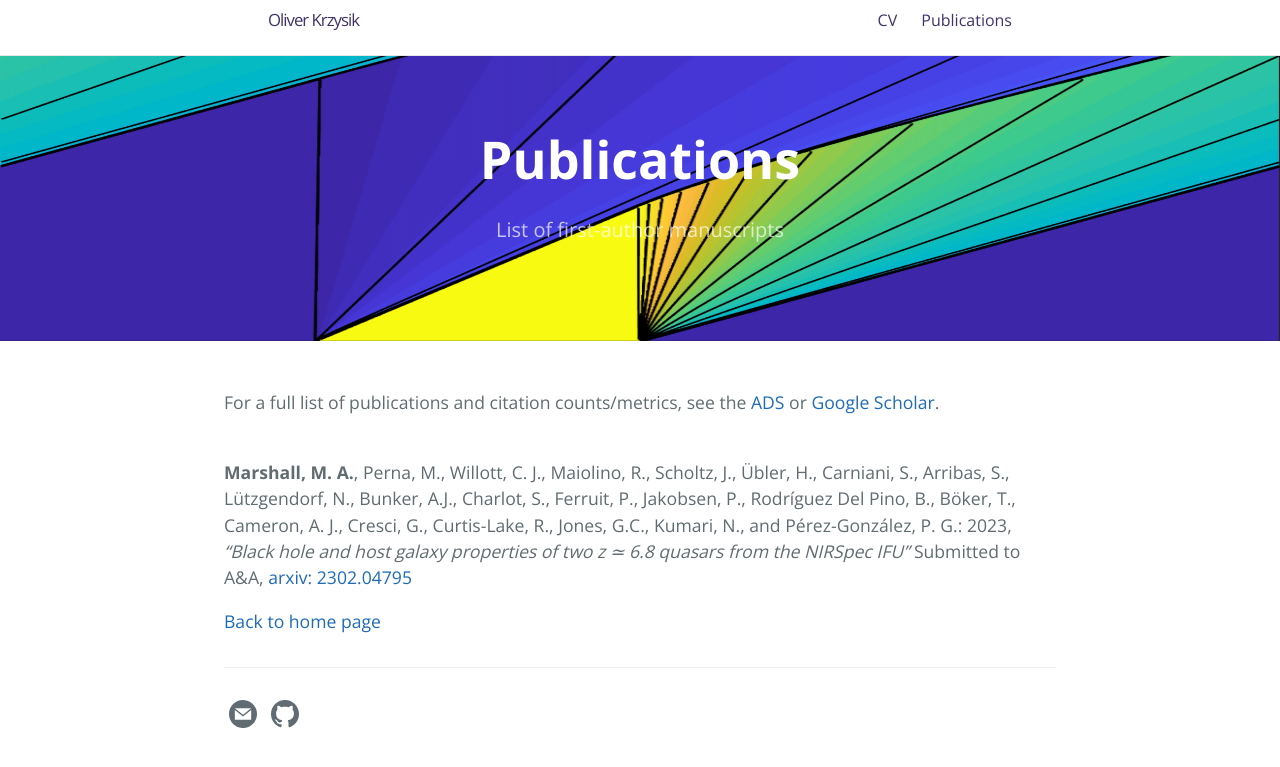
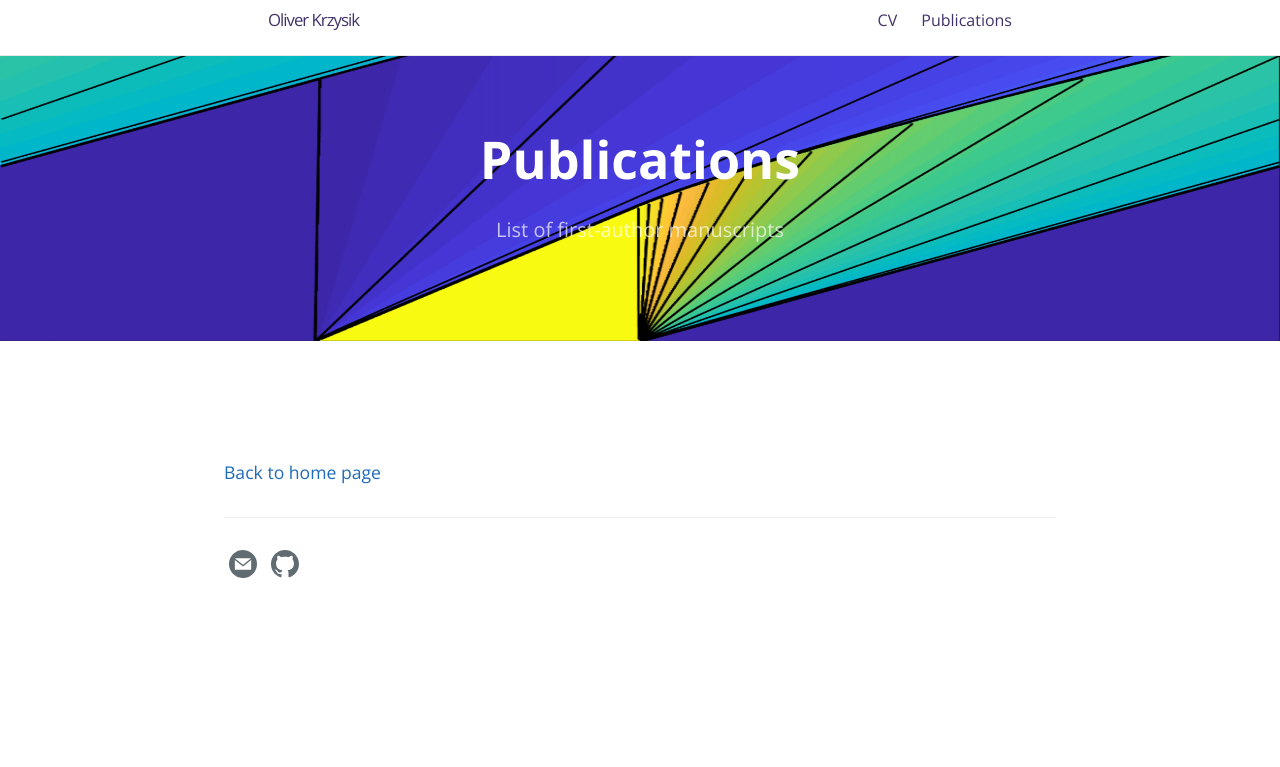
Before and after one commit to okrzysik/okrzysik.github.io, a Jekyll site: the page built from publications.md, in a window 1280 px wide. Shown: the top 767 px of the page. Built offline with Jekyll 4.4.1, drawn with Linux system fonts in a browser that asks for light colours.

Commit message:
Hi, is this thing on?

```diff
--- a/publications.md
+++ b/publications.md
@@ -5,13 +5,7 @@ tagline: List of first-author manuscripts
 ref: publications
 order: 1
 ---
-
-For a full list of publications and citation counts/metrics, see the [ADS](https://ui.adsabs.harvard.edu/search/q=orcid%3A0000-0001-6434-7845&sort=citation_count%20desc%2C%20bibcode%20desc&p_=0) or [Google Scholar](https://scholar.google.com/citations?user=3WZ2z5gAAAAJ&hl=en).
 <br>
 <br>
 
-**Marshall, M. A.**, Perna, M., Willott, C. J., Maiolino, R., Scholtz, J., Übler, H., Carniani, S., Arribas, S., Lützgendorf, N., Bunker, A.J., Charlot, S., Ferruit, P., Jakobsen, P., Rodríguez Del Pino, B., Böker, T., Cameron, A. J., Cresci, G., Curtis-Lake, R., Jones, G.C., Kumari, N., and Pérez-González, P. G.: 2023, *"Black hole and host galaxy properties of two z ≃
- 6.8 quasars from the NIRSpec IFU"* Submitted to A&A, [arxiv: 2302.04795](https://arxiv.org/abs/2302.04795)
-
-
 [Back to home page]({{ '/' | absolute_url }})
```
Also changed, not shown: index.md (+10 -4 lines).
